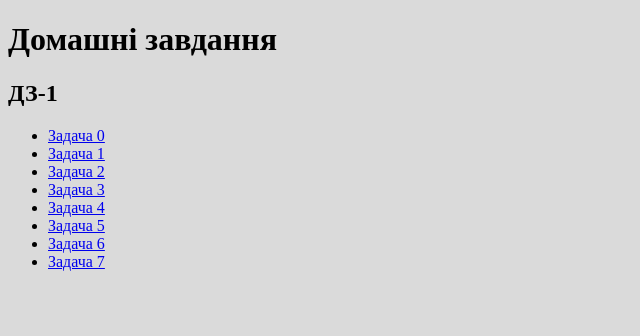
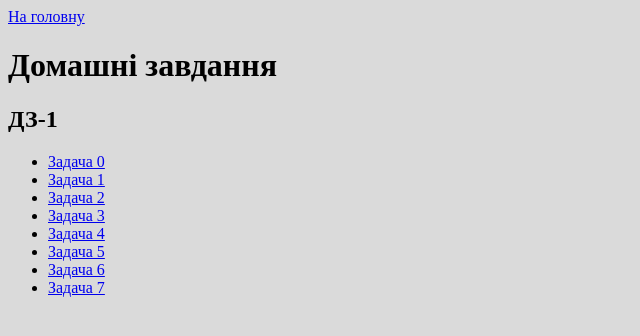
Before and after one commit to Aelharon/Lessons_Java_Script, a plain HTML site: page lesson_2/index.html in a window 1280 px wide. Shown: the whole page, without its empty margins (0-640 px from the left). Drawn offline with Linux system fonts and the light colour scheme.

Commit message:
Update index.html

```diff
--- a/lesson_2/index.html
+++ b/lesson_2/index.html
@@ -7,6 +7,7 @@
 		<title>Lessons JS</title>
 	</head>
 	<body>
+		<a class="go-home" href="../index.html">На головну</a>
 		<h1>Домашні завдання</h1>
 		<div class="lessons">
 			<div class="lessons__1">
```
